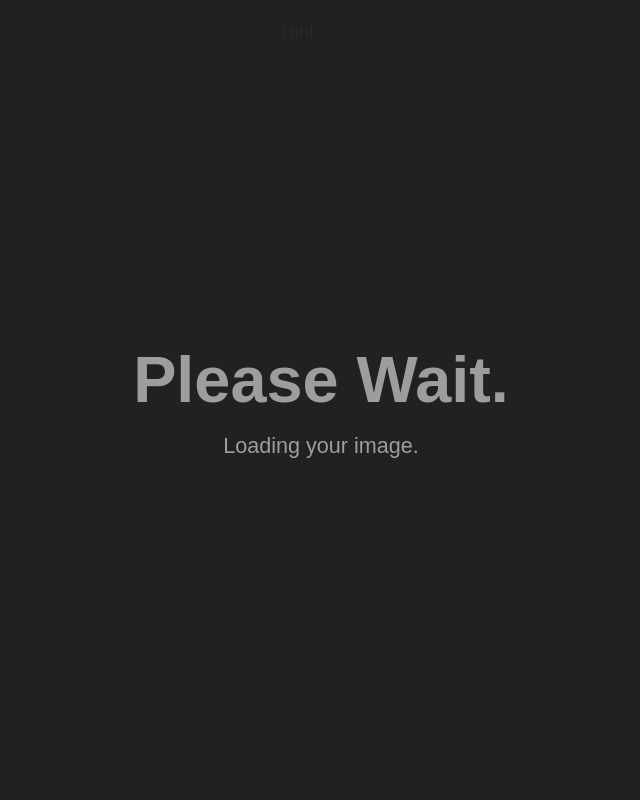
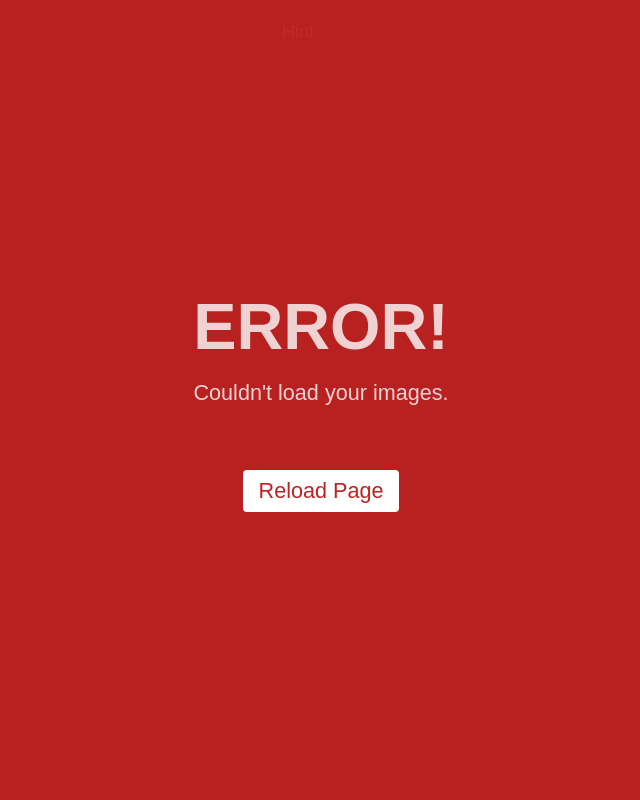
Before and after one commit to 220usamaahmed/cam-hd-imaging-code-challenge, a Flask app: page / in a window 1280 px wide. Shown: the whole page, without its empty margins (319-959 px from the left). Run offline with Flask 2, Linux system fonts and the light colour scheme; data that the repository does not hold is empty.

Commit message:
Simplified codebase and added error handling.

```diff
--- a/core/file_handler.py
+++ /dev/null
@@ -1,32 +0,0 @@
-import config
-import os
-from werkzeug.utils import secure_filename
-
-
-def get_format(filename):
-	return os.path.splitext(filename)[1][1:]
-
-
-def is_valid_file(filename):
-	return get_format(filename) in config.ALLOWED_EXTENSIONS
-
-
-def savefile(file):
-	if not file: raise Exception("File not defined.")
-	if not is_valid_file(file.filename): raise Exception("Invaid file name.")
-
-	filenum = len(os.listdir(config.UPLOAD_DIRECTORY))
-	filename = secure_filename(f"{filenum:03}_{file.filename}")
-	file.save(os.path.join(config.UPLOAD_DIRECTORY, filename))
-
-
-def get_available_images():
-	return list(reversed(os.listdir(config.UPLOAD_DIRECTORY)))
-
-
-def check_existance(filename):
-	return filename in get_available_images()
-
-
-def get_path(filename):
-	return os.path.join(config.UPLOAD_DIRECTORY, filename)
--- a/run.py
+++ b/run.py
@@ -1,4 +1,3 @@
-import config
 from server import server
 
 
--- a/server/server.py
+++ b/server/server.py
@@ -1,11 +1,69 @@
+import os
 from flask import Flask, render_template, request, jsonify, make_response
-from core import file_handler, image_processing
+from PIL import Image
 from io import BytesIO
+from werkzeug.utils import secure_filename
+
+
+# Directory to store image files uploaded
+UPLOAD_DIRECTORY = os.path.join(os.getcwd(), "image_uploads")
+
+# Allowed file formats
+ALLOWED_EXTENSIONS = ('png', 'jpg', 'jpeg')
+
+# Resizing
+MAX_WIDTH = 800
+MAX_HEIGHT = 800
+
+
+def get_format(filename):
+	return os.path.splitext(filename)[1][1:]
+
+
+def is_valid_file(filename):
+	return get_format(filename) in ALLOWED_EXTENSIONS
+
+
+def savefile(file):
+	if not file: raise Exception("File not defined.")
+	if not is_valid_file(file.filename): raise Exception("Invaid file.")
+
+	# Resizing Image
+	im = Image.open(file.stream)
+	if im.size[0] > im.size[1] and im.size[0] > MAX_WIDTH: # W > H, Constrain W
+		width_r = MAX_WIDTH / float(im.size[0])
+		height = int(float(im.size[1]) * float(width_r))
+		im = im.resize((MAX_WIDTH, height), Image.ANTIALIAS)
+	elif im.size[1] > im.size[0] and im.size[1] > MAX_HEIGHT: # H > W, Constain H
+		height_r = MAX_HEIGHT / float(im.size[1])
+		width = int(float(im.size[0])  * float(height_r))
+		im = im.resize((width, MAX_HEIGHT), Image.ANTIALIAS)
+
+	filename = secure_filename(file.filename)
+	im.save(os.path.join(UPLOAD_DIRECTORY, filename))
+
+
+def get_files_list():
+	return list(reversed(os.listdir(UPLOAD_DIRECTORY)))
+
+
+def check_existance(filename):
+	return filename in get_files_list()
+
+
+def get_path(filename):
+	return os.path.join(UPLOAD_DIRECTORY, filename)
+
+
+def get_channel(image_name, channel):
+	im = Image.open(get_path(image_name))
+	return im.getchannel(channel)
 
 
 app = Flask(__name__)
 
 
+# Helper function to send json responses
 def json_response(status_code, message=None, data={}):
 	response = jsonify({
 		"message": message,
@@ -28,24 +86,24 @@
 	file = request.files.getlist("inputImage")[0]
 
 	try:
-		file_handler.savefile(file)
-		return json_response(200, "File uploaded successfully.")
+		savefile(file)
 	except Exception as e:
 		return json_response(400, f"ERROR: {e}")
+	else:
+		return json_response(200, "File uploaded successfully.")
 
 
 @app.route("/get_available_images", methods=['GET'])
 def get_available_images():
 	return json_response(200, data={
-			"image_files": file_handler.get_available_images()
+			"image_files": get_files_list()
 		})
 
 
 @app.route("/<image_name>/channels/<channel>")
-def get_channel(image_name, channel):
-
-	if file_handler.check_existance(image_name):
-		im = image_processing.get_channel(image_name, channel)
+def channel(image_name, channel):
+	if check_existance(image_name):
+		im = get_channel(image_name, channel)
 		im_io = BytesIO()
 		im.save(im_io, "png")
 		response = make_response(im_io.getvalue())
--- a/server/static/css/index.css
+++ b/server/static/css/index.css
@@ -134,7 +134,6 @@
 	top: 0;
 	left: 0;
 	width: 100%;
-	/*height: 100%;*/
 	background-color: rgba(33, 33, 33, 0.96);
 	z-index: 9999;
 	align-items: center;
@@ -145,13 +144,30 @@
 	opacity: 0;
 	overflow: hidden;
 	height: 0;
-	transition: opacity 320ms ease-in-out;
+	transition: opacity 320ms ease-in-out, background-color 320ms;
 }
 
 .dDialogScreen.displayDialogScreen {
 	visibility: all;
 	opacity: 1;
 	height: 100%;
+}
+
+.error {
+	background-color: rgba(192, 33, 33, 0.96);
+}
+
+.dDialogScreen #btnRefresh {
+	background-color: white;
+	border: none;
+	outline: none;
+	font-size: 1.2em;
+	margin-top: 64px;
+	padding: 8px 16px;
+	cursor: pointer;
+	border-radius: 4px;
+	color: rgb(192, 33, 33);
+	visibility: none;
 }
 
 @-webkit-keyframes pulse {
@@ -176,7 +192,7 @@
 
 .dDialogScreen h2 {
 	font-size: 3.6em;
-	color: #BDBDBD;
+	color: white;
 	margin-bottom: 16px;
 	width: 100%;
 	text-align: center;
@@ -184,7 +200,7 @@
 
 .dDialogScreen p {
 	font-size: 1.2em;
-	color: #BDBDBD;
+	color: white;
 	width: 100%;
 	text-align: center;
 }
--- a/server/static/javascript/DOMHandler.js
+++ b/server/static/javascript/DOMHandler.js
@@ -1,12 +1,13 @@
 let channelsDisplay = null;
 let imgViewer = document.getElementById("imgViewer");
+let sImages = document.getElementById("sImages");
 
+
+/**
+ * Download list of available images.
+ */
 function reloadImageList() {
-
 	showDialogScreen("Please Wait.", "Loading your image.");
-
-	let sImages = document.getElementById("sImages");
-	sImages.innerHTML = "";
 
 	xhr = new XMLHttpRequest();
 	xhr.open("GET", "/get_available_images", true);
@@ -14,21 +15,93 @@
 		if (this.readyState == 4 && this.status == 200) {
 			let image_files = JSON.parse(this.responseText).data.image_files;
 
-			for (let i = 0; i < image_files.length; i++) {
-				let option = document.createElement("option");
-				option.innerHTML = image_files[i];
-				option.value = image_files[i];
-				sImages.appendChild(option);
-			}
+			for (let i = 0; i < image_files.length; i++)
+				addOption(image_files[i])
 
 			hideDialogScreen();
-			loadImage();
 
+			loadImage(sImages.value);
 		} else {
-			// TODO: Display error.
+			showErrorMsg("Couldn't load your images.")
 		}
 	}
 	xhr.send();
+}
+
+/**
+ * Add list of available images to dropdown menu.
+ */
+
+function addOption(filename, setOption=false) {
+	let option = document.createElement("option");
+	option.innerHTML = filename;
+	option.value = filename;
+	sImages.appendChild(option);
+
+	if (setOption)
+		sImages.value = filename;
+}
+
+/**
+ * Upload image and reload available images.
+ */
+function iInputImageClicked() {
+	showDialogScreen("Please Wait.", "Uploading Image");
+
+	let iInputImage = document.getElementById("iInputImage");
+
+	let formData = new FormData();
+	formData.append("inputImage", iInputImage.files[0]);
+
+	xhr = new XMLHttpRequest();
+	xhr.open("POST", "/upload_image", true);
+	xhr.onload = function(response) {
+
+		if (this.readyState == 4 && this.status == 200) {
+			addOption(iInputImage.files[0].name, true);
+			loadImage(iInputImage.files[0].name);
+
+			hideDialogScreen();
+		} else {
+			showErrorMsg("Couldn't upload image.")
+		}
+
+	}
+	xhr.send(formData);
+}
+
+/**
+ * Load the image selected
+ */
+function loadImage(filename) {
+	showDialogScreen("Please Wait.", "Loading your image.");
+
+	sImages = document.getElementById("sImages");
+
+	if (filename != "" && filename != undefined) {
+
+		hideHint();
+
+		ChannelsDisplay.initialize(imgViewer, filename).then(function(cd) {
+			channelsDisplay = cd;
+			hideDialogScreen();
+		});
+	} else {
+		hideDialogScreen();
+		showHint("Click the + icon to add images.");
+	}
+}
+
+function sImagesChanged() {
+	loadImage(sImages.value);
+}
+
+/**
+ * Toggle color channels
+ */
+function btnToggleChannelClicked(btn, channel) {
+	btn.classList.toggle('active');
+	channelsDisplay.toggleChannel(channel);
 }
 
 function showHint(hint) {
@@ -57,60 +130,19 @@
 	dDialogScreen.classList.remove("displayDialogScreen");
 }
 
-function showErrorMsg(error) {
+function showErrorMsg(error, refreshOption=true) {
+	let dDialogScreen = document.getElementById("dDialogScreen");
+	let pDialogScreenMsg = document.getElementById("pDialogScreenMsg");
+	let hDialogScreenMsg = document.getElementById("hDialogScreenMsg");
+	hDialogScreenMsg.innerHTML = "ERROR!";
+	pDialogScreenMsg.innerHTML = error;
+	dDialogScreen.classList.add("displayDialogScreen");
+	dDialogScreen.classList.add("error");
 
+	if (refreshOption)
+		document.getElementById("btnRefresh").style.visibility = "all";
 }
 
-/**
- * Toggle color channels
- */
-function btnToggleChannelClicked(btn, channel) {
-	btn.classList.toggle('active');
-	channelsDisplay.toggleChannel(channel);
+function refreshPage(){
+    window.location.reload();
 }
-
-/**
- * Load the image selected
- */
-function loadImage() {
-	showDialogScreen("Please Wait.", "Loading your image.");
-
-	sImages = document.getElementById("sImages");
-	filename = sImages.value;
-
-	if (filename != "") {
-
-		hideHint();
-
-		ChannelsDisplay.initialize(imgViewer, filename).then(function(cd) {
-			channelsDisplay = cd;
-			hideDialogScreen();
-		});
-	} else {
-		hideDialogScreen();
-		showHint("Click the + icon to add images.");
-	}
-}
-
-/**
- * Upload image and reload available images.
- */
-function iInputImageClicked() {
-
-	showDialogScreen("Please Wait.", "Uploading Image");
-
-	let iInputImage = document.getElementById("iInputImage");
-
-	let formData = new FormData();
-	formData.append("inputImage", iInputImage.files[0]);
-
-	xhr = new XMLHttpRequest();
-	xhr.open("POST", "/upload_image", true);
-	xhr.onload = function(response) {
-		console.log(response);
-		hideDialogScreen();
-		reloadImageList();
-	}
-	xhr.send(formData);
-
-}
--- a/server/static/javascript/channelsDisplay.js
+++ b/server/static/javascript/channelsDisplay.js
@@ -26,6 +26,8 @@
 				let that = this;
 
 				img.onload = function() {
+					if (img.width != 0 && img.height != 0) {
+
 						tempCanvas.width = img.width;
 						tempCanvas.height = img.height;
 						tempCanvasCtx.drawImage(img, 0, 0);
@@ -37,6 +39,10 @@
 							that.height = img.height;
 							that.display();
 							resolve(that);
+						}
+
+					} else {
+						showErrorMsg("Couldn't load your image.");
 					}
 				}
 			}
--- a/server/templates/index.html
+++ b/server/templates/index.html
@@ -14,7 +14,7 @@
 				<input type="button" class="add-image" value="+" onclick="document.getElementById('iInputImage').click();" />
 				<input type="file" accept=".png,.jpg,.jpeg" style="display:none;" id="iInputImage" onchange="iInputImageClicked()"/>
 
-				<select class="image-selector" id="sImages" onchange="loadImage()"></select>
+				<select class="image-selector" id="sImages" onchange="sImagesChanged()"></select>
 			</div>
 			<div class="hint">
 				<h2 id="hHint">Hint</h2>
@@ -37,6 +37,7 @@
 			<h2 id="hDialogScreenMsg">Please Wait</h2>
 			<p id="pDialogScreenMsg">The image is being uploaded</p>
 		</div>
+		<button type="submit" onClick="refreshPage()" id="btnRefresh">Reload Page</button>
 	</div>
 
 	<script type="text/javascript" src="{{ url_for('static', filename='javascript/DOMHandler.js') }}"></script>
```
Also changed, not shown: config.py (deleted, +0 -13 lines), core/image_processing.py (deleted, +0 -11 lines), image_uploads/000_space.png (deleted), image_uploads/space.png (added). Lines whose indentation alone changed are shown as unchanged.
